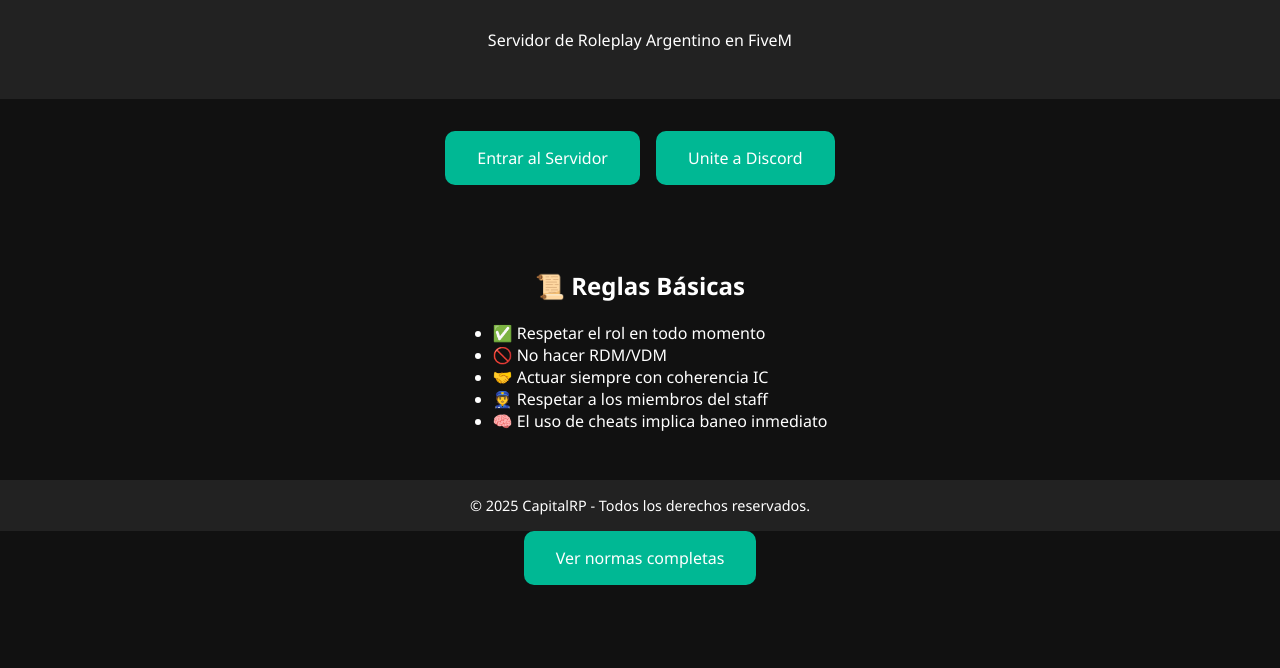
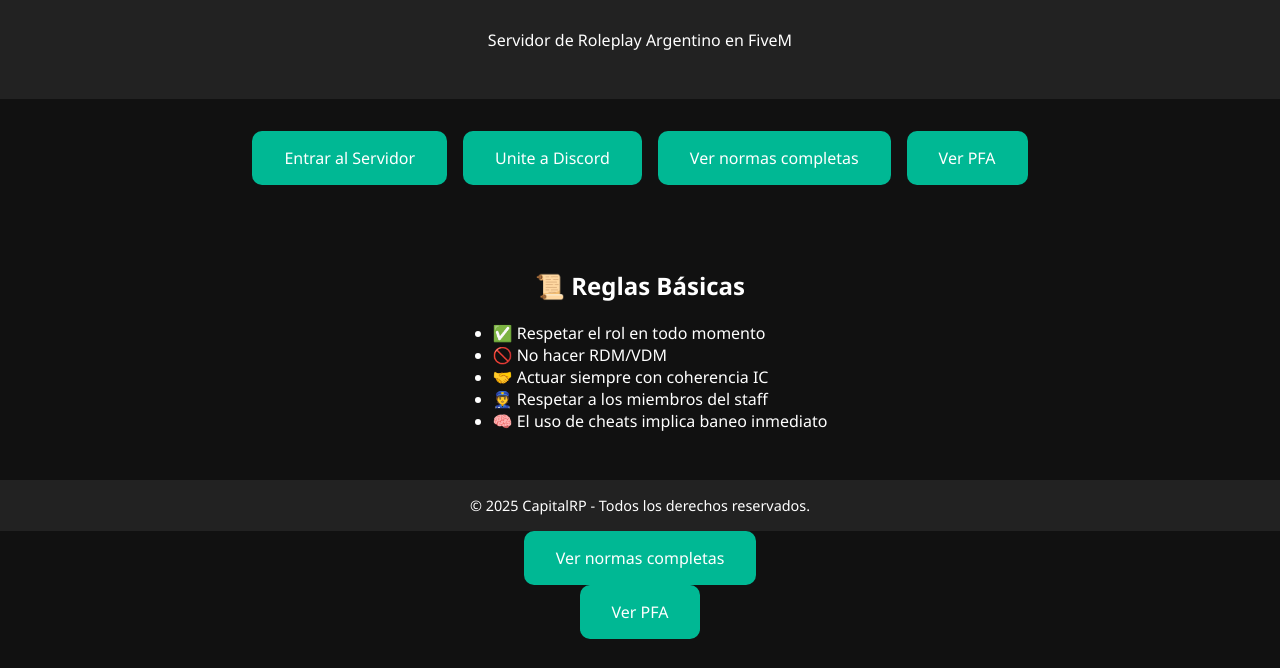
Before and after one commit to peeltex/capitalrp, a plain HTML site: page index.html in a window 1280 px wide. Shown: the part 132-800 px from the top of the page. Drawn offline with Linux system fonts and the light colour scheme.

Commit message:
Update index.html

```diff
--- a/index.html
+++ b/index.html
@@ -64,6 +64,8 @@
   <div class="buttons">
     <a href="fivem://connect/capitalrp.net" class="button">Entrar al Servidor</a>
     <a href="https://discord.gg/R7ku3P3TAv" target="_blank" class="button">Unite a Discord</a>
+    <a href="normas.html" class="button">Ver normas completas</a>
+    <a href="pfa_reworked.html" class="button">Ver PFA</a>
   </div>
   <section>
     <h2>📜 Reglas Básicas</h2>
@@ -81,3 +83,4 @@
 </body>
 </html>
 <a href="normas.html" class="button">Ver normas completas</a>
+<a href="pfa_reworked.html" class="button">Ver PFA</a>
```
